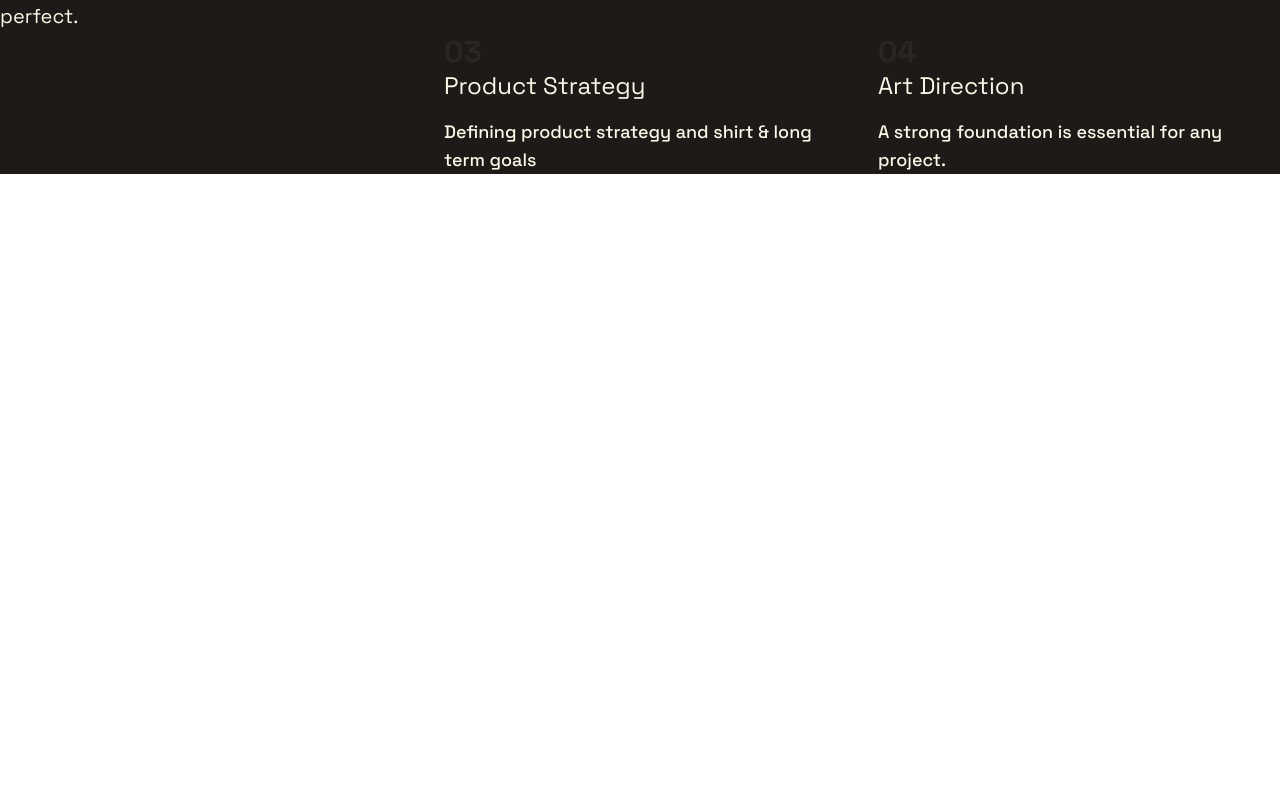
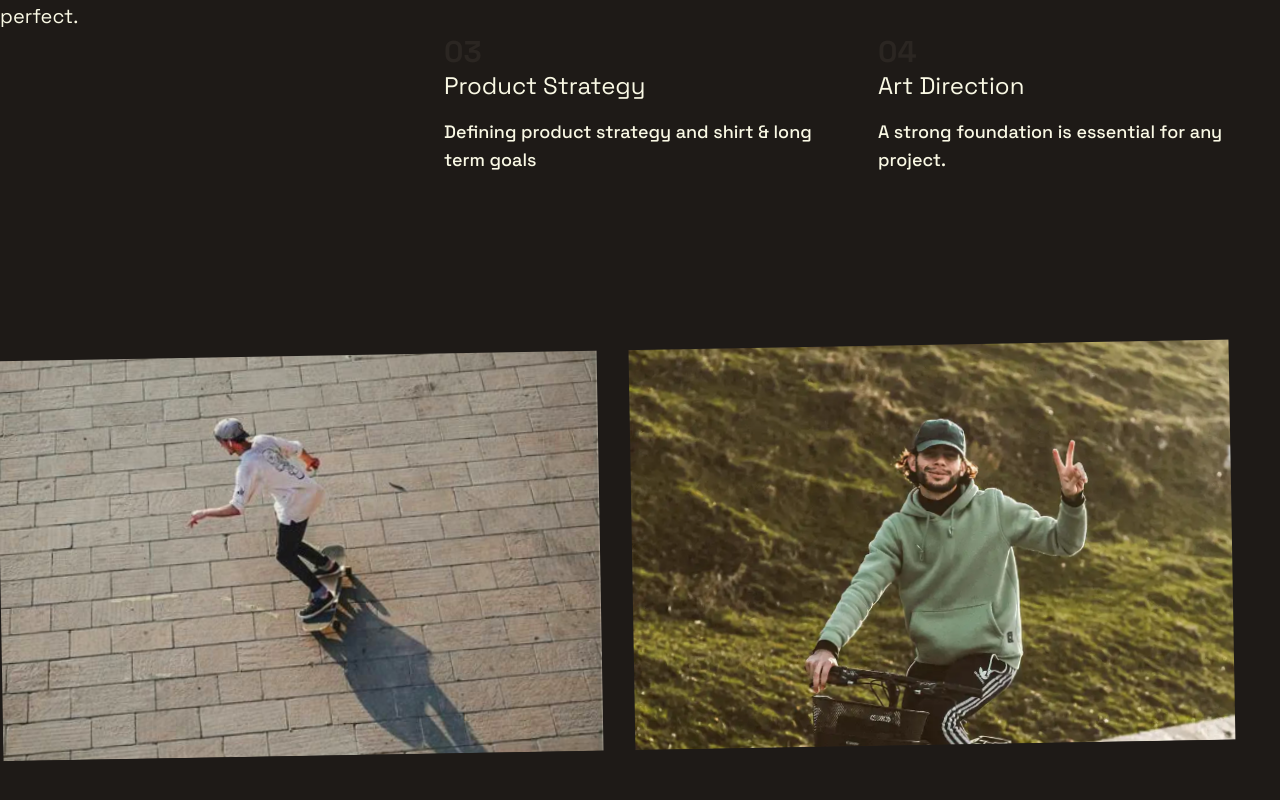
Before and after one commit to balikis-oyeleye/martin-talylor, a React (Vite) app: page / in a window 1280 px wide. Shown: the part 1886-2686 px from the top of the page. Before the commit the page ends 2060 px from the top, so only its background shows below. Built offline with nearby package versions, Linux system fonts and the light colour scheme; grey boxes are pictures that could not be loaded.

Commit message:
add media slider

```diff
--- a/src/App.tsx
+++ b/src/App.tsx
@@ -1,5 +1,6 @@
 import Experience from "./components/experience";
 import Hero from "./components/hero";
+import MediaSlider from "./components/media-slider";
 import Navbar from "./components/navbar";
 import TextSlider from "./components/text-slider";
 import WhatIDo from "./components/what-i-do";
@@ -13,6 +14,7 @@ const App = () => {
         <Experience />
         <TextSlider />
         <WhatIDo />
+        <MediaSlider />
       </main>
     </>
   );
--- /dev/null
+++ b/src/components/media-slider.tsx
@@ -0,0 +1,60 @@
+const MediaSlider = () => {
+  const media = [
+    {
+      src: "/image/guy.avif",
+      type: "image",
+      name: "Martin Taylor",
+    },
+    {
+      src: "/image/cycling.webp",
+      type: "image",
+      name: "Cycling",
+    },
+    {
+      src: "/video/skating.mp4",
+      type: "video",
+      name: "Skating",
+    },
+    {
+      src: "/image/kayaking.webp",
+      type: "image",
+      name: "Kayaking",
+    },
+  ];
+
+  return (
+    <section className="mx-auto pt-36 pb-40">
+      <div className="w-full -rotate-1 py-8">
+        <ul className="flex items-center gap-8 overflow-x-auto">
+          {media.map((item) => (
+            <li
+              key={item.src}
+              className="w-[600px] h-[400px] relative flex-shrink-0"
+            >
+              <div className="absolute inset-0">
+                {item.type === "image" ? (
+                  <img
+                    src={item.src}
+                    alt={item.name}
+                    className="w-full h-full object-cover"
+                  />
+                ) : (
+                  <video
+                    src={item.src}
+                    className="w-full h-full object-cover"
+                    playsInline
+                    autoPlay
+                    muted
+                    loop
+                  />
+                )}
+              </div>
+            </li>
+          ))}
+        </ul>
+      </div>
+    </section>
+  );
+};
+
+export default MediaSlider;
--- a/src/components/text-slider.tsx
+++ b/src/components/text-slider.tsx
@@ -14,18 +14,18 @@ const TextSlider = () => {
   ];
 
   return (
-    <section className=" mx-auto pt-36 pb-40 max-w-[1536px]">
+    <section className="mx-auto pt-36 pb-40">
       <div className="bg-[#38302b] w-full -rotate-1 py-8">
-        <div className="flex items-center gap-16 md:gap-24 overflow-x-auto">
+        <ul className="flex items-center gap-16 md:gap-24 overflow-x-auto">
           {text.map((item) => (
-            <p
+            <li
               key={item}
               className="text-secondary text-lg md:text-xl lg:text-2xl font-bold whitespace-nowrap"
             >
               {item}
-            </p>
+            </li>
           ))}
-        </div>
+        </ul>
       </div>
     </section>
   );
```
